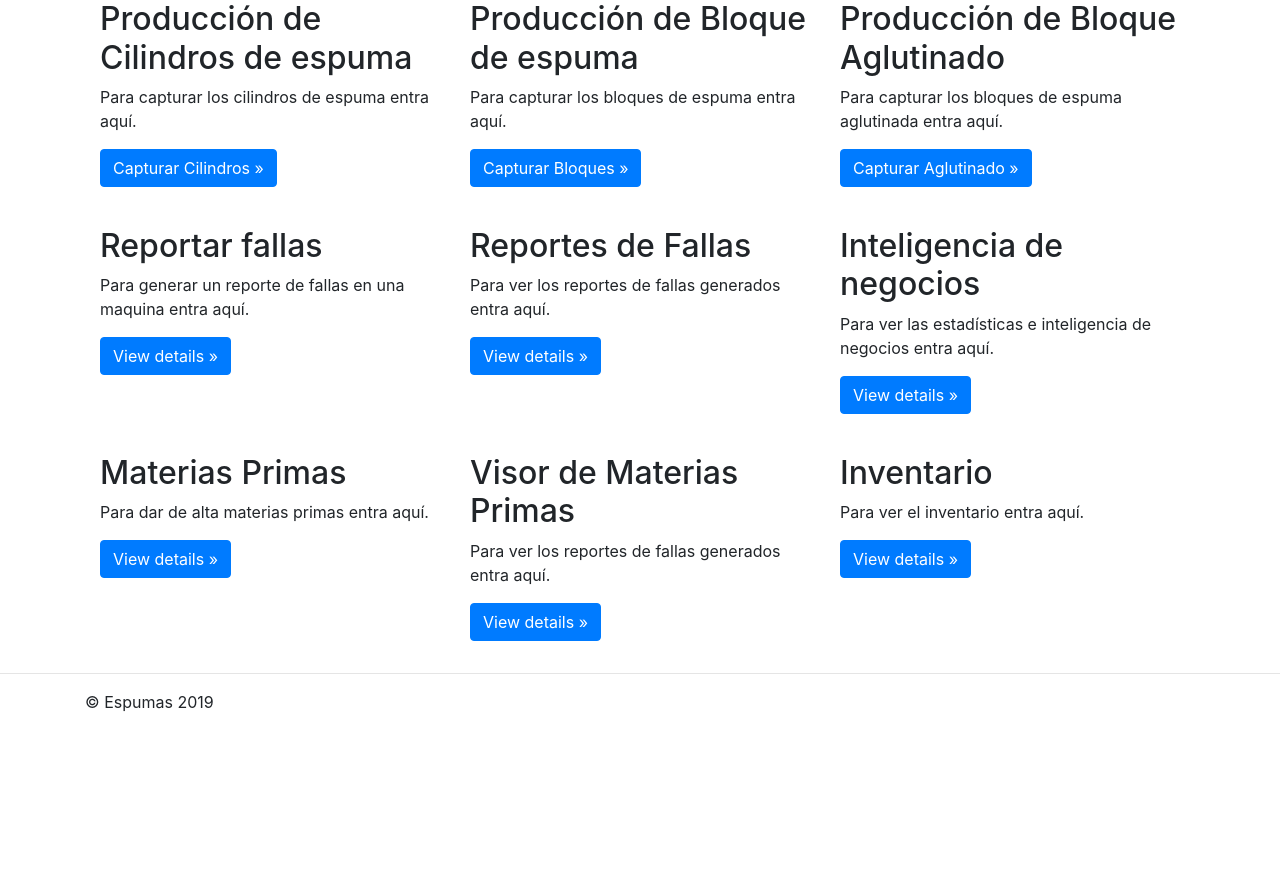
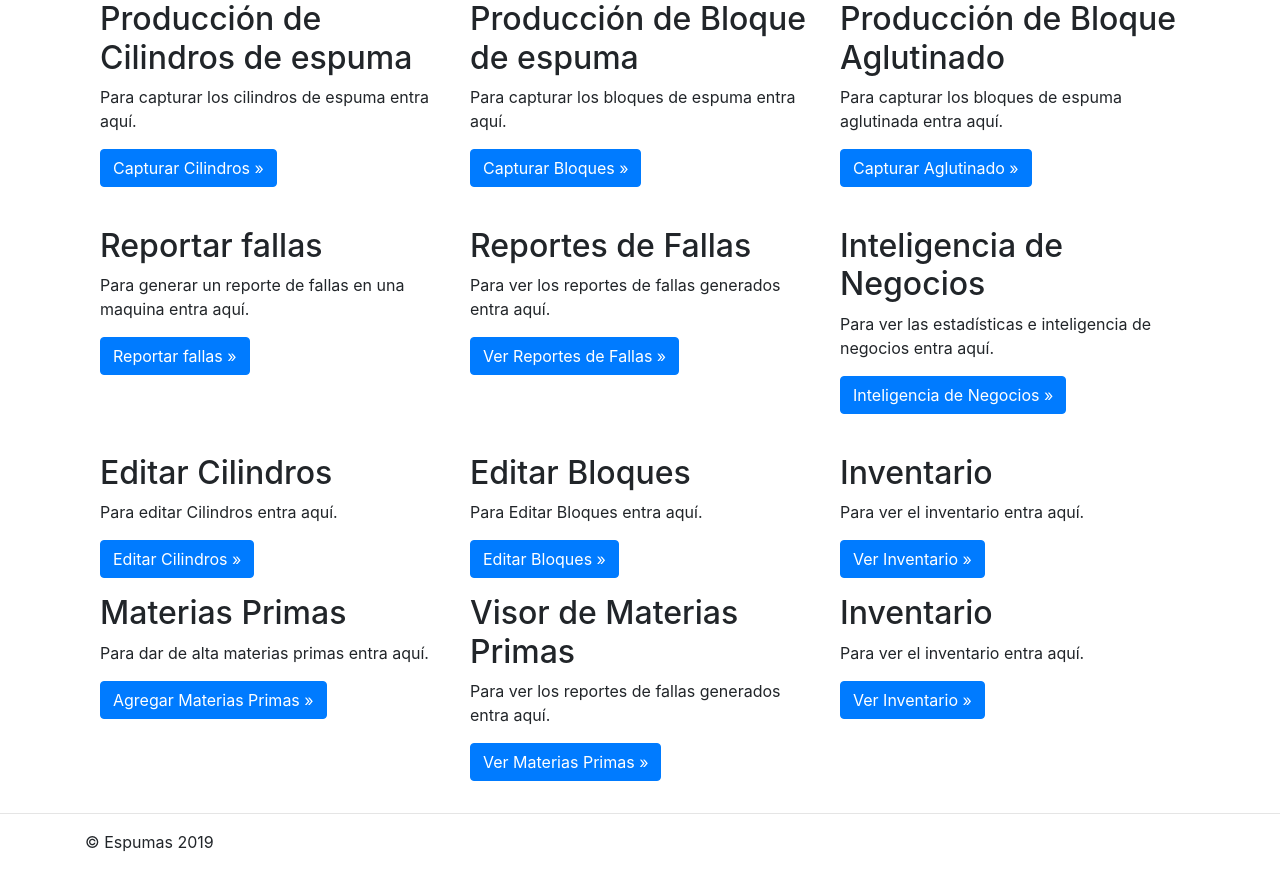
Before and after one commit to Alvarogarcia91/karmaprod, a Django app: template karmaapp/templates/index.html in a window 1280 px wide. Shown: the part 863-1733 px from the top of the page. Before the commit the page ends 1575 px from the top, so only its background shows below. Run offline with Django 3.2, Linux system fonts and the light colour scheme; the template is opened without the code that fills it: most values are stand-ins (such as "Sample title", 1, 10 or a date in 2020); some libraries are stand-ins or nearby versions.

Commit message:
added display cilin y block

```diff
--- a/karmaapp/templates/index.html
+++ b/karmaapp/templates/index.html
@@ -36,6 +36,7 @@
           </div>
 
           <br>
+
           <div class="row">
                 <div class="col-md-4">
                   <h2>Peeler</h2>
@@ -80,36 +81,58 @@
                         <div class="col-md-4">
                           <h2>Reportar fallas</h2>
                           <p> Para generar un reporte de fallas en una maquina entra aquí.</p>
-                          <p><a class="btn btn-primary" href="#" role="button">View details &raquo;</a></p>
+                          <p><a class="btn btn-primary" href="#" role="button">Reportar fallas &raquo;</a></p>
                         </div>
                         <div class="col-md-4">
                           <h2>Reportes de Fallas</h2>
                           <p> Para ver los reportes de fallas generados entra aquí.</p>
-                          <p><a class="btn btn-primary" href="#" role="button">View details &raquo;</a></p>
+                          <p><a class="btn btn-primary" href="#" role="button">Ver Reportes de Fallas &raquo;</a></p>
                         </div>
                         <div class="col-md-4">
-                          <h2>Inteligencia de negocios </h2>
+                          <h2>Inteligencia de Negocios </h2>
                           <p> Para ver las estadísticas e inteligencia de negocios entra aquí.</p>
-                          <p><a class="btn btn-primary" href="#" role="button">View details &raquo;</a></p>
+                          <p><a class="btn btn-primary" href="#" role="button">Inteligencia de Negocios &raquo;</a></p>
                         </div>
                       </div>
+
                       <br>
+
+                      <div class="row">
+                          <div class="col-md-4">
+                            <h2>Editar Cilindros</h2>
+                            <p> Para editar Cilindros entra aquí. </p>
+                            <p><a class="btn btn-primary" href="#" role="button">Editar Cilindros &raquo;</a></p>
+                          </div>
+                          <div class="col-md-4">
+                            <h2>Editar Bloques</h2>
+                            <p> Para Editar Bloques entra aquí.</p>
+                            <p><a class="btn btn-primary" href="#" role="button">Editar Bloques &raquo;</a></p>
+                          </div>
+                          <div class="col-md-4">
+                            <h2> Inventario </h2>
+                            <p> Para ver el inventario entra aquí.</p>
+                            <p><a class="btn btn-primary" href="{% url 'invsum' %}" role="button">Ver Inventario &raquo;</a></p>
+                          </div>
+                        </div>
+
+
+
 
                       <div class="row">
                             <div class="col-md-4">
                               <h2>Materias Primas</h2>
                               <p> Para dar de alta materias primas entra aquí. </p>
-                              <p><a class="btn btn-primary" href="#" role="button">View details &raquo;</a></p>
+                              <p><a class="btn btn-primary" href="#" role="button">Agregar Materias Primas &raquo;</a></p>
                             </div>
                             <div class="col-md-4">
                               <h2>Visor de Materias Primas</h2>
                               <p> Para ver los reportes de fallas generados entra aquí.</p>
-                              <p><a class="btn btn-primary" href="#" role="button">View details &raquo;</a></p>
+                              <p><a class="btn btn-primary" href="#" role="button">Ver Materias Primas &raquo;</a></p>
                             </div>
                             <div class="col-md-4">
                               <h2> Inventario </h2>
                               <p> Para ver el inventario entra aquí.</p>
-                              <p><a class="btn btn-primary" href="{% url 'invsum' %}" role="button">View details &raquo;</a></p>
+                              <p><a class="btn btn-primary" href="{% url 'invsum' %}" role="button">Ver Inventario &raquo;</a></p>
                             </div>
                           </div>
 
```
Also changed, not shown: karmaapp/templates/display_espuma.html (+124 -7 lines).
